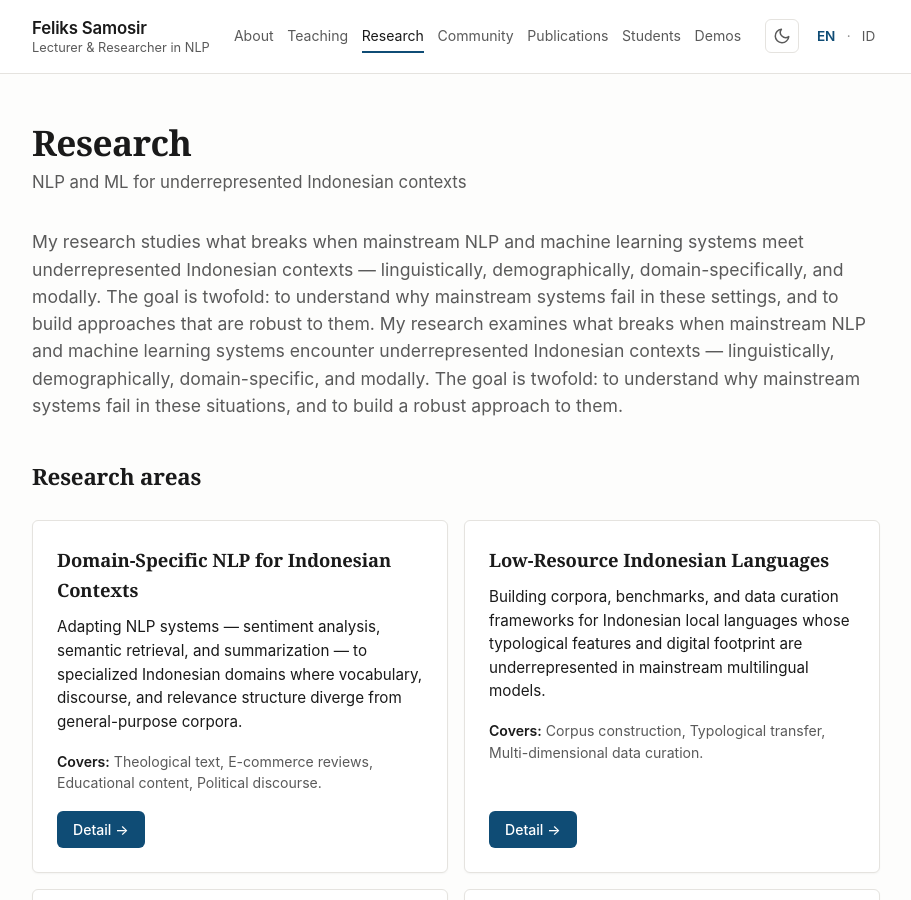
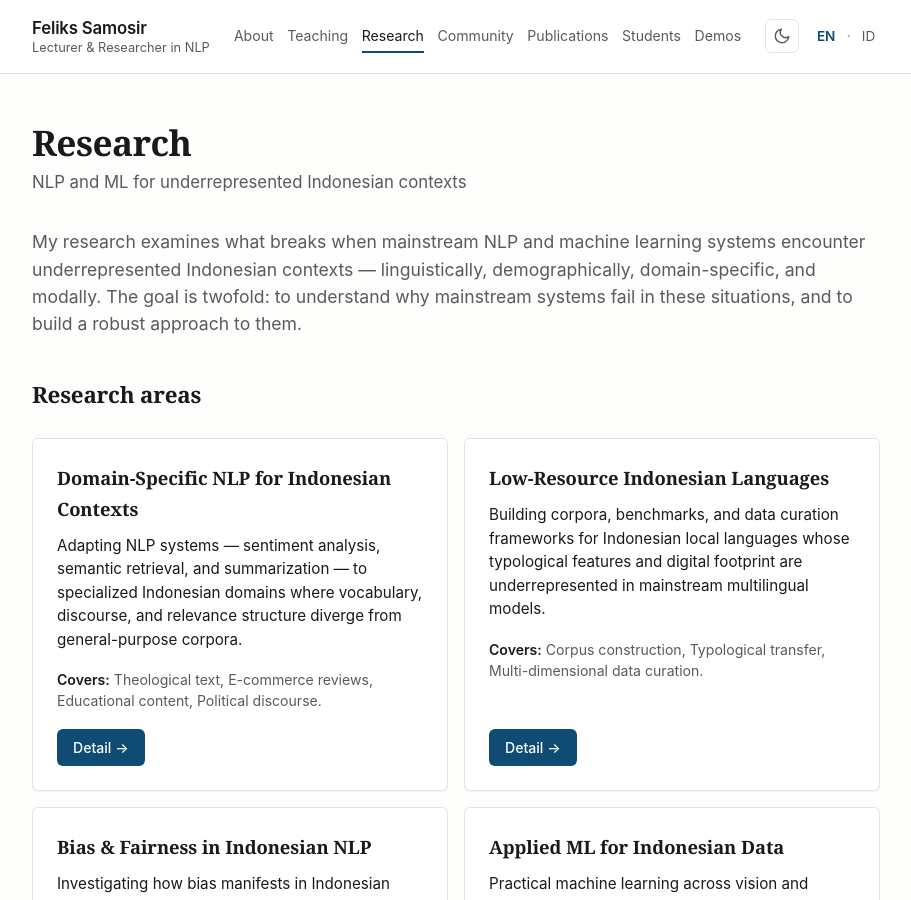
Before and after one commit to FeliksMakarios/feliksmakarios.github.io, a Jekyll site: the page built from en/research.md, in a window 1280 px wide and 900 px high. Shown: the whole window, without its empty margins (184-1095 px from the left). Built offline with Jekyll 4.4.1, drawn with Linux system fonts in a browser that asks for light colours.

Commit message:
Revise research overview for improved readability
Rephrase research description for clarity and conciseness.

```diff
--- a/en/research.md
+++ b/en/research.md
@@ -8,7 +8,6 @@ subtitle: "NLP and ML for underrepresented Indonesian contexts"
 ---
 
 <p class="lead">
-My research studies what breaks when mainstream NLP and machine learning systems meet underrepresented Indonesian contexts — linguistically, demographically, domain-specifically, and modally. The goal is twofold: to understand why mainstream systems fail in these settings, and to build approaches that are robust to them.
 My research examines what breaks when mainstream NLP and machine learning systems encounter underrepresented Indonesian contexts — linguistically, demographically, domain-specific, and modally. The goal is twofold: to understand why mainstream systems fail in these situations, and to build a robust approach to them.
 </p>
 
```
